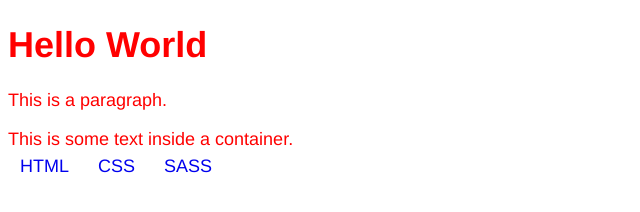
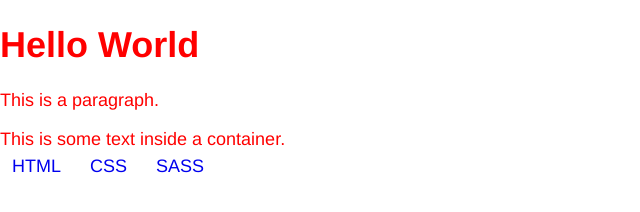
Before and after one commit to osmanseytablaev/sass-learning, a plain HTML site: page index.html in a window 1280 px wide. Shown: the whole page, without its empty margins (0-640 px from the left). Drawn offline with Linux system fonts and the light colour scheme.

Commit message:
Importing

```diff
--- a/mystyle.scss
+++ b/mystyle.scss
@@ -1,3 +1,5 @@
+@import "reset";
+
 $myFont: Helvetica, sans-serif;
 $myColor: red;
 $myFontSize: 18px;
--- /dev/null
+++ b/reset.scss
@@ -0,0 +1,6 @@
+html,
+body,
+ul {
+  margin: 0;
+  padding: 0;
+}
```
Also changed, not shown: mystyle.css.
